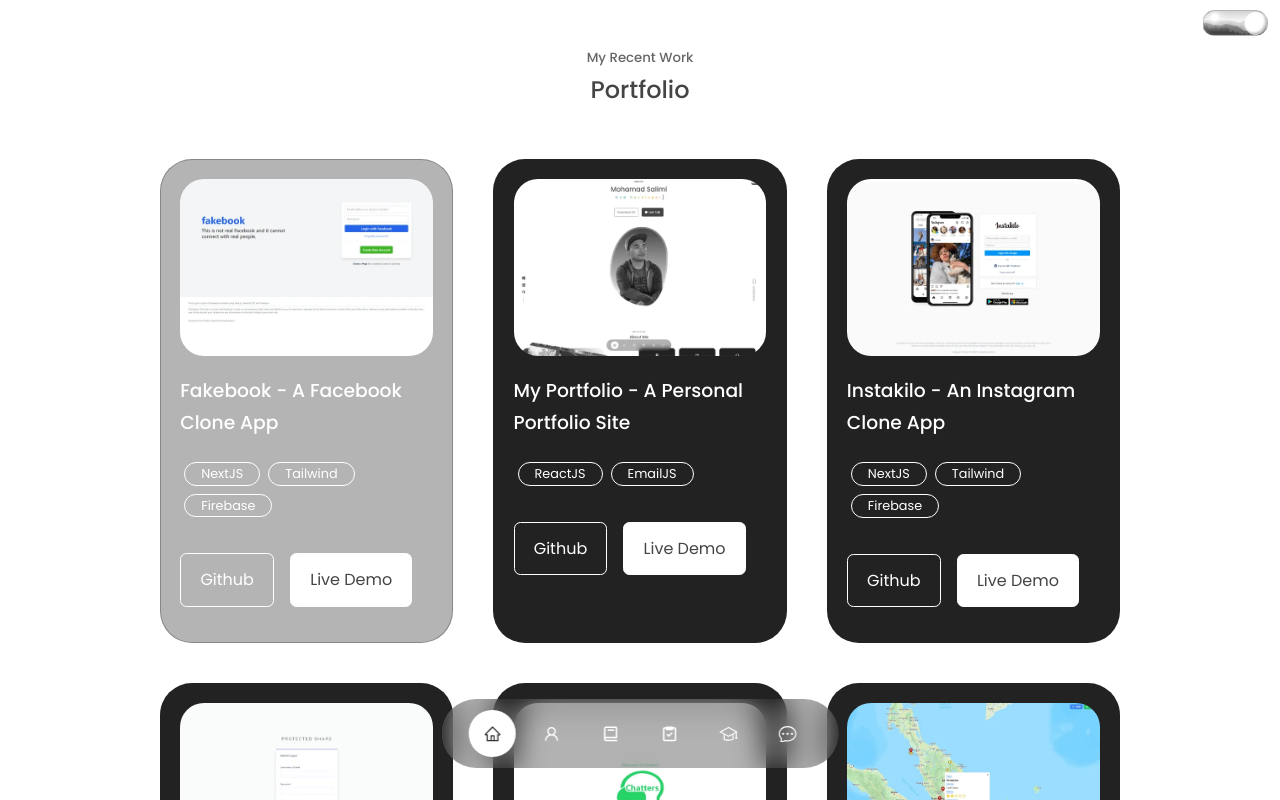
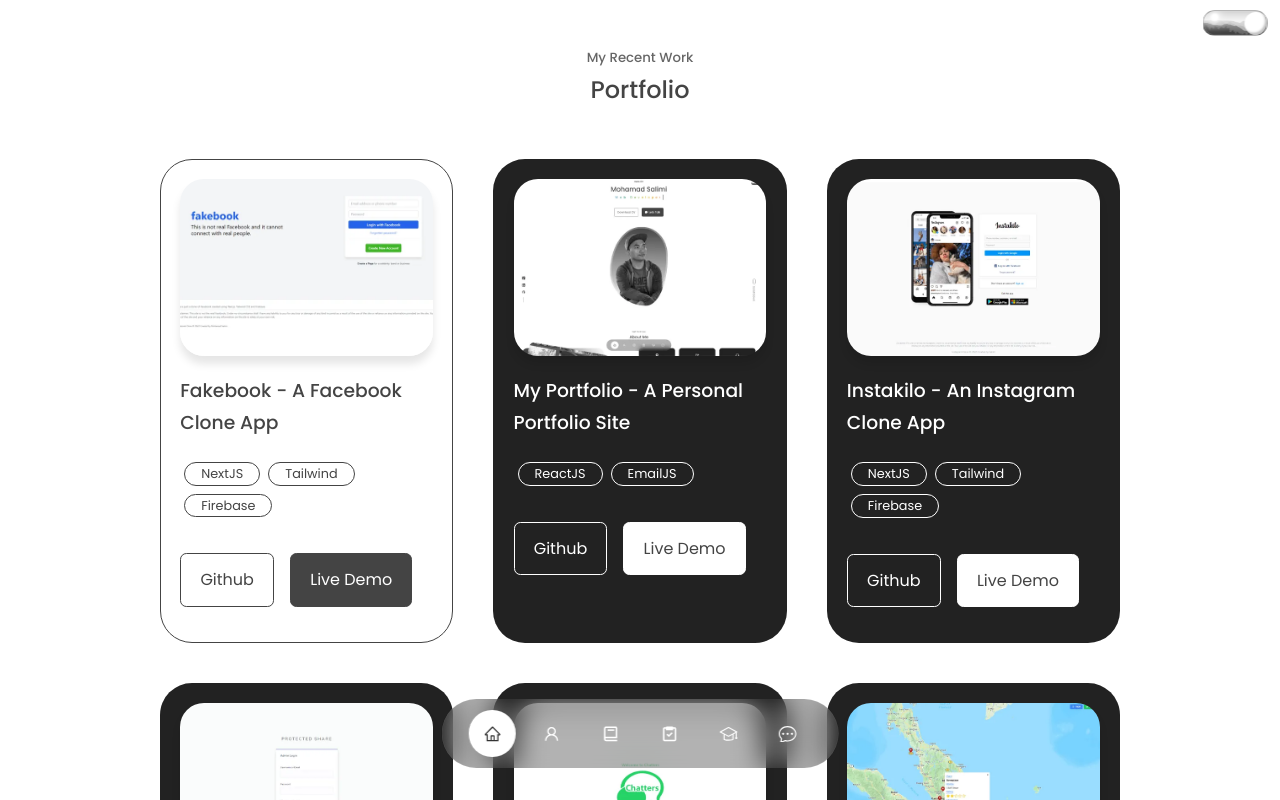
Before and after one commit to salimi-my/my-portfolio, a React (Create React App) app: page / in a window 1280 px wide. In both pictures the pointer is over the element 306 px from the left and 4011 px from the top of the page. Shown: the part 3611-4411 px from the top of the page. Built offline with nearby package versions, Linux system fonts and the light colour scheme.

Commit message:
Add transition

```diff
--- a/src/components/portfolio/portfolio.css
+++ b/src/components/portfolio/portfolio.css
@@ -14,8 +14,8 @@
 }
 
 .portfolio__item:hover {
-  border-color: var(--color-primary-variant);
-  background: var(--color-primary-variant);
+  border-color: var(--color-primary);
+  background: transparent;
 }
 
 .main-content.bg-dark .portfolio__item:hover {
@@ -23,13 +23,23 @@
   background: transparent;
 }
 
+.main-content:not(.bg-dark) .portfolio__item:hover h3 {
+  color: var(--color-primary);
+}
+
 .portfolio__item-image {
   border-radius: 1.5rem;
   overflow: hidden;
+  box-shadow: 0 0.5rem 0.5rem rgb(0 0 0 / 10%);
 }
 
 .portfolio__item-image img {
   height: auto;
+  transition: all 0.5s ease-in-out;
+}
+
+.portfolio__item:hover .portfolio__item-image img {
+  transform: scale(1.1);
 }
 
 .portfolio__item h3 {
@@ -51,6 +61,37 @@
   text-align: center;
   white-space: nowrap;
   margin: 0.25rem;
+}
+
+.main-content:not(.bg-dark)
+  .portfolio__item:hover
+  .portfolio__tag
+  .portfolio__tag-pill {
+  color: var(--color-primary);
+  border: 1px solid var(--color-primary);
+}
+
+.main-content:not(.bg-dark) .portfolio__item:hover .btn-variant {
+  color: var(--color-primary);
+  border: 1px solid var(--color-primary);
+}
+
+.main-content:not(.bg-dark) .portfolio__item:hover .btn-variant:hover {
+  color: var(--color-white);
+  border: 1px solid var(--color-primary);
+  background: var(--color-primary);
+}
+
+.main-content:not(.bg-dark) .portfolio__item:hover .btn-white {
+  background: var(--color-primary);
+  border: 1px solid var(--color-primary);
+  color: var(--color-white);
+}
+
+.main-content:not(.bg-dark) .portfolio__item:hover .btn-white:hover {
+  background: var(--color-bg-variant);
+  border: 1px solid var(--color-primary);
+  color: var(--color-white);
 }
 
 .portfolio__item-cta {
```
